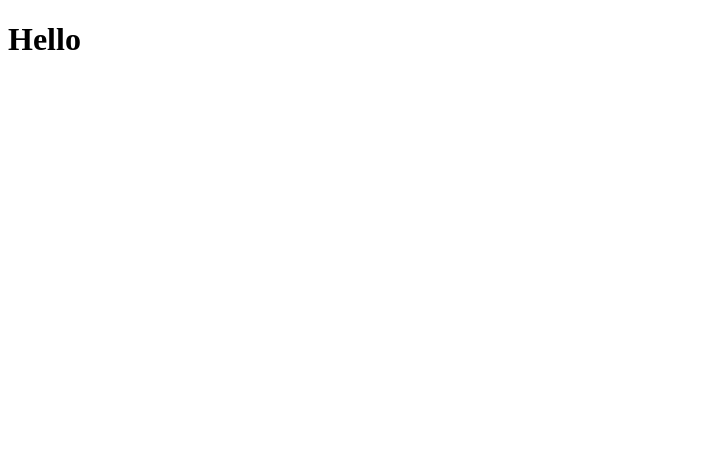
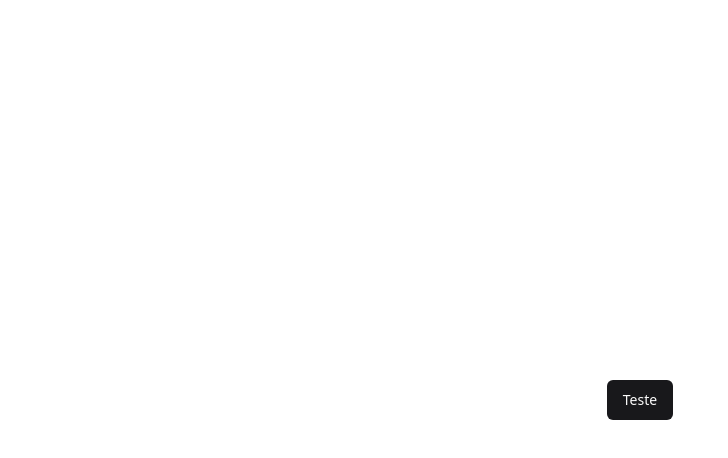
Before and after one commit to raphael-aciardi/Pizza-Shop, a React (Vite) app: page / in a window 1280 px wide. Shown: the top 458 px of the page, without its empty margins (0-728 px from the left). Built offline with nearby package versions, Linux system fonts and the light colour scheme.

Commit message:
Testing the import of the SHACN button.

```diff
--- a/package.json
+++ b/package.json
@@ -10,6 +10,7 @@
     "preview": "vite preview"
   },
   "dependencies": {
+    "@radix-ui/react-slot": "^1.1.1",
     "class-variance-authority": "^0.7.1",
     "clsx": "^2.1.1",
     "lucide-react": "^0.468.0",
--- a/src/App.tsx
+++ b/src/App.tsx
@@ -1,6 +1,11 @@
+import './index.css'
+import { Button } from './components/ui/button'
+
 export function App() {
 
   return (
-    <h1>Hello</h1>
+    <div className='flex justify-center items-center h-screen'>
+      <Button>Teste</Button>
+    </div>
   )
 }
--- /dev/null
+++ b/src/components/ui/button.tsx
@@ -0,0 +1,56 @@
+import * as React from "react"
+import { Slot } from "@radix-ui/react-slot"
+import { cva, type VariantProps } from "class-variance-authority"
+
+import { cn } from "@/lib/utils"
+
+const buttonVariants = cva(
+  "inline-flex items-center justify-center gap-2 whitespace-nowrap rounded-md text-sm font-medium ring-offset-background transition-colors focus-visible:outline-none focus-visible:ring-2 focus-visible:ring-ring focus-visible:ring-offset-2 disabled:pointer-events-none disabled:opacity-50 [&_svg]:pointer-events-none [&_svg]:size-4 [&_svg]:shrink-0",
+  {
+    variants: {
+      variant: {
+        default: "bg-primary text-primary-foreground hover:bg-primary/90",
+        destructive:
+          "bg-destructive text-destructive-foreground hover:bg-destructive/90",
+        outline:
+          "border border-input bg-background hover:bg-accent hover:text-accent-foreground",
+        secondary:
+          "bg-secondary text-secondary-foreground hover:bg-secondary/80",
+        ghost: "hover:bg-accent hover:text-accent-foreground",
+        link: "text-primary underline-offset-4 hover:underline",
+      },
+      size: {
+        default: "h-10 px-4 py-2",
+        sm: "h-9 rounded-md px-3",
+        lg: "h-11 rounded-md px-8",
+        icon: "h-10 w-10",
+      },
+    },
+    defaultVariants: {
+      variant: "default",
+      size: "default",
+    },
+  }
+)
+
+export interface ButtonProps
+  extends React.ButtonHTMLAttributes<HTMLButtonElement>,
+    VariantProps<typeof buttonVariants> {
+  asChild?: boolean
+}
+
+const Button = React.forwardRef<HTMLButtonElement, ButtonProps>(
+  ({ className, variant, size, asChild = false, ...props }, ref) => {
+    const Comp = asChild ? Slot : "button"
+    return (
+      <Comp
+        className={cn(buttonVariants({ variant, size, className }))}
+        ref={ref}
+        {...props}
+      />
+    )
+  }
+)
+Button.displayName = "Button"
+
+export { Button, buttonVariants }
--- a/src/index.css
+++ b/src/index.css
@@ -1,6 +1,7 @@
 @tailwind base;
 @tailwind components;
 @tailwind utilities;
+
 @layer base {
   :root {
     --background: 0 0% 100%;
```
Also changed, not shown: 1 other file (tests, documents, lock files or other folders).
